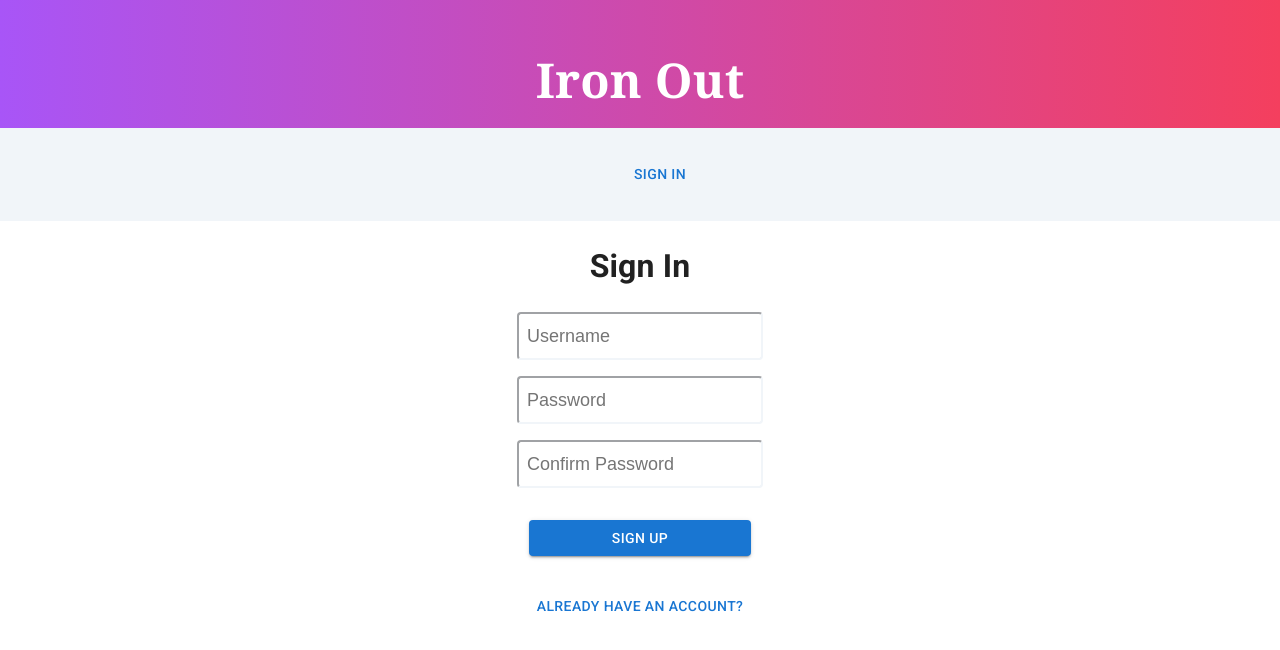
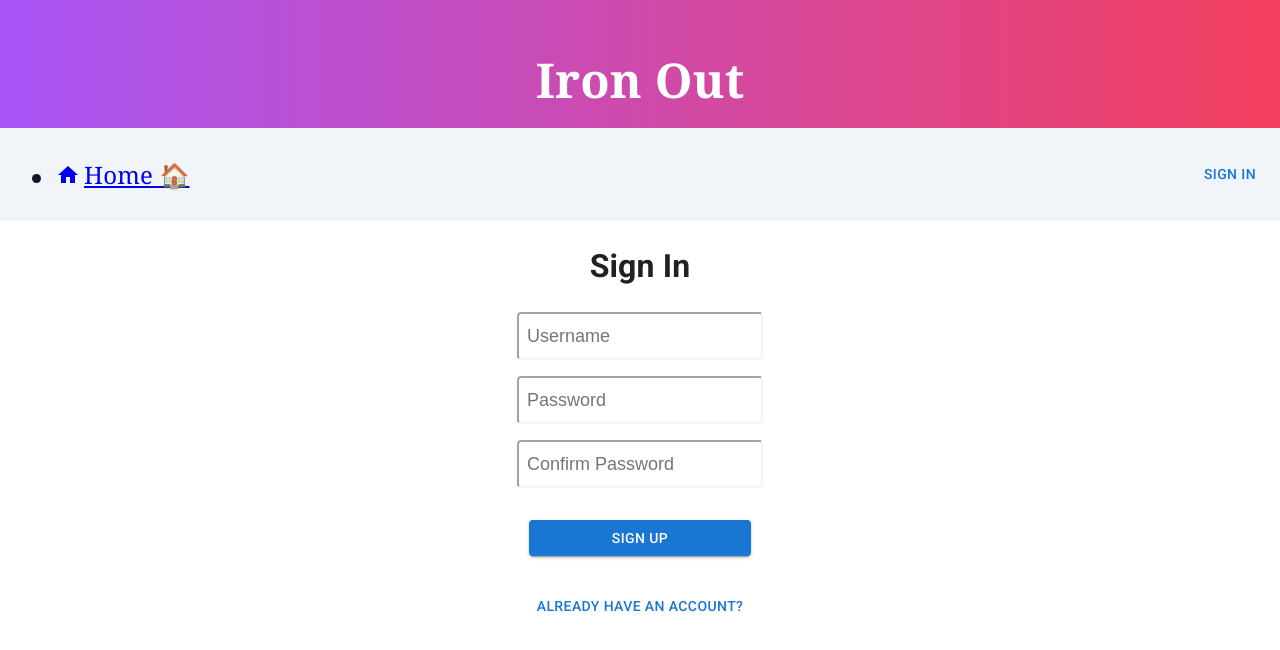
Before and after one commit to KelliLil/capstone-front-end, a React (Vite) app: page /sign-in in a window 1280 px wide. Shown: the top 650 px of the page. Built offline with nearby package versions, Linux system fonts and the light colour scheme.

Commit message:
style: :lipstick:

```diff
--- a/src/components/header/nav/nav.jsx
+++ b/src/components/header/nav/nav.jsx
@@ -1,9 +1,13 @@
+import LinkHome from "@components/link-home";
 import SignInOut from "./sign-in-out";
 
 export default function Nav() {
   return (
-    <nav className="flex justify-around bg-slate-100 py-1 text-slate-900">
-      <ul>
+    <nav className=" bg-slate-100 py-1 px-4 text-slate-900">
+      <ul className="flex items-center justify-between">
+        <li>
+          <LinkHome />
+        </li>
         <SignInOut />
       </ul>
     </nav>
```
